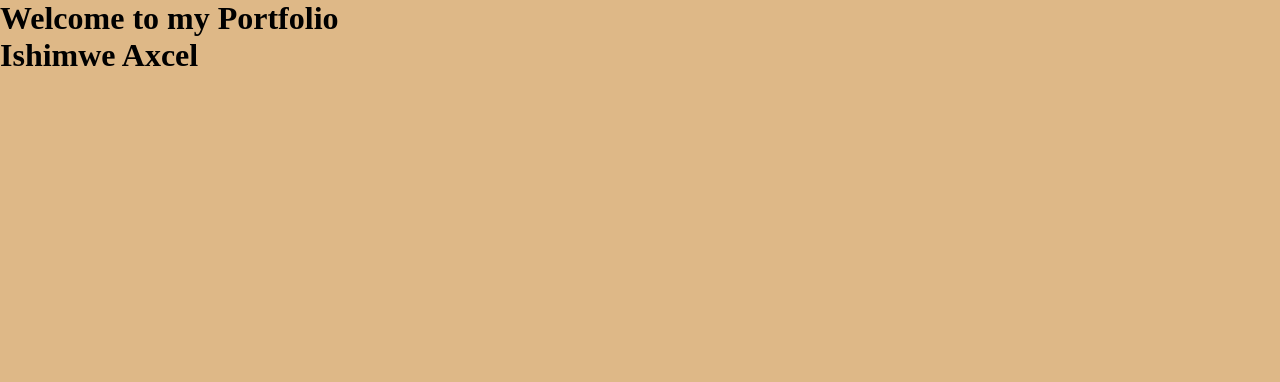
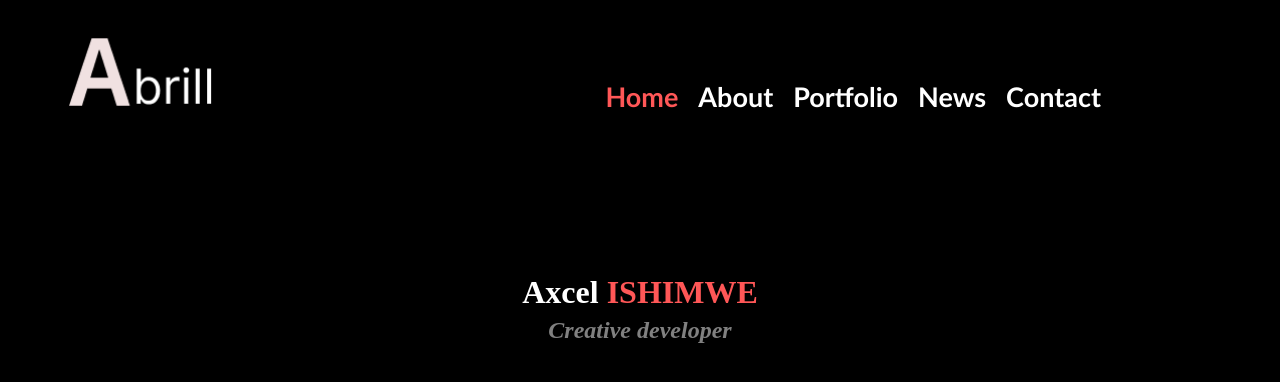
Before and after one commit to ishimweaxcel/Axcel-html-css-level-up, a plain HTML site: page index.html in a window 1280 px wide. Drawn offline with Linux system fonts and the light colour scheme.

Commit message:
improving my portfolio

```diff
--- a/Projects/flier.css
+++ b/Projects/flier.css
@@ -14,6 +14,7 @@
     margin-bottom: 0%;
     margin: 30px;
     display: grid;
+
 
     justify-content: center;
     height: 50vh;
--- a/css/style.css
+++ b/css/style.css
@@ -3,5 +3,68 @@
    padding: 0px;
 }
 body{
-    background-color: burlywood;
+   background-color: black;
 }
+.navigation{
+   display: flex;
+
+}
+.image{
+   /* width: 40px; */
+   display: flex;
+   justify-content: left;
+   margin-top: 1px;
+   padding-left: 10px;
+}
+ul{
+   margin-top: 70px;
+   display: flex;
+   justify-content: right;
+   list-style: none;
+
+}
+img{
+   width: 150px;
+   padding-left: 55px;
+   /* display: flex;
+   justify-content: left; */
+}
+li{
+   color: white;
+   padding: 10px;
+   display: flex;
+   align-items: center;
+   font-size: 27px;
+   font-style: normal;
+   font-family: candara, -apple-system, BlinkMacSystemFont, 'Segoe UI', Roboto, Oxygen, Ubuntu, Cantarell, 'Open Sans', 'Helvetica Neue', sans-serif;
+   font-weight: bold;
+}
+a{
+   /* align-content: center;
+   align-items: center; */
+}
+.words{
+   width: 70%;
+}
+#home{
+   color: #FF5757;
+}
+.contents{
+   display: flex;
+   justify-content: center;
+   padding-top: 10%;
+   color: white;
+}
+p1{
+   color:#FF5757;
+}
+.contents-1{
+   display: flex;
+   justify-content: center;
+   padding-top: 0.5%;
+   color: white;
+   font-style: italic;
+}
+#h2{
+   color: gray;
+}
--- a/index.html
+++ b/index.html
@@ -1,12 +1,37 @@
 <!DOCTYPE html>
-<html lang="eng">
+<html lang="en">
 <head>
-    <title> My Portfolio</title>
+    <meta charset="UTF-8">
+    <meta http-equiv="X-UA-Compatible" content="IE=edge">
+    <meta name="viewport" content="width=device-width, initial-scale=1.0">
     <link rel="stylesheet" href="./css/style.css">
+    <title>Home page</title>
 </head>
+<body>
+    <div class="container">
+        <div class="navigation">
+            <div class="image"><img src="./Image/Group 10.png" alt=""></div>
+            <div class="words">
+            <ul>
+                <li id="home"><a>Home</a></li>
+                <li><a>About</a></li>
+                <li><a>Portfolio</a></li>
+                <li><a>News</a></li>
+                <li><a>Contact</a></li>
+            </ul>
+        </div>
 
-<body>
-<h1>Welcome to my Portfolio</h1>
+        </div>
+
+        <div class="sub-container"></div>
+        <div class="contents">
+            <h1>Axcel  <p1>ISHIMWE</p1></h1>
+        </div>
+        <div class="contents-1" >
+            <h2 id="h2" >Creative <p2>developer</p2></h2>
+        </div>
+
+
+    </div>
 </body>
-<h1> Ishimwe Axcel </h1>
 </html>
--- a/reviews/home.css
+++ b/reviews/home.css
@@ -3,27 +3,67 @@
     padding: 0px;
 }
 body{
-    background-color: rgb(238, 238, 243);
+    background-color: black;
 }
-.container{
-    background-color: rgb(21, 202, 202);
+.navigation{
+    display: flex;
+
 }
-
-a{
-    color: white;
+.image{
+    /* width: 40px; */
+    display: flex;
+    justify-content: left;
+    margin-top: 1px;
+    padding-left: 10px;
 }
-/* centering in navigation */
-.navigation{
-    padding: 10px;
+ul{
+    margin-top: 70px;
     display: flex;
-    justify-content: end;
-}
-
-.navigation > ul{
-    display: flex;
-}
-.navigation > ul >li{
-    padding-left: 15px;
+    justify-content: right;
     list-style: none;
 
 }
+img{
+    width: 150px;
+    padding-left: 55px;
+    /* display: flex;
+    justify-content: left; */
+}
+li{
+    color: white;
+    padding: 10px;
+    display: flex;
+    align-items: center;
+    font-size: 27px;
+    font-style: normal;
+    font-family: candara, -apple-system, BlinkMacSystemFont, 'Segoe UI', Roboto, Oxygen, Ubuntu, Cantarell, 'Open Sans', 'Helvetica Neue', sans-serif;
+    font-weight: bold;
+}
+a{
+    /* align-content: center;
+    align-items: center; */
+}
+.words{
+    width: 70%;
+}
+#home{
+    color: #FF5757;
+}
+.contents{
+    display: flex;
+    justify-content: center;
+    padding-top: 10%;
+    color: white;
+}
+p1{
+    color:#FF5757;
+}
+.contents-1{
+    display: flex;
+    justify-content: center;
+    padding-top: 10%;
+    color: white;
+}
+#h2{
+    color: gray;
+}
```
Also changed, not shown: Projects/flier.html (+2 -14 lines), reviews/home.html (+12 -1 lines), Image/Group 10.png (added). Lines whose indentation alone changed are shown as unchanged.
